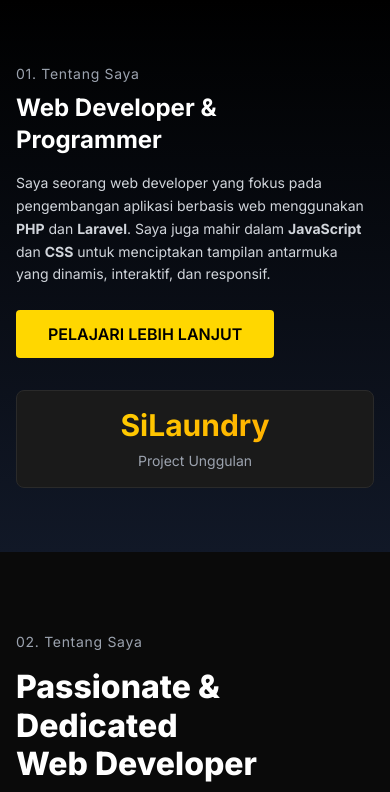
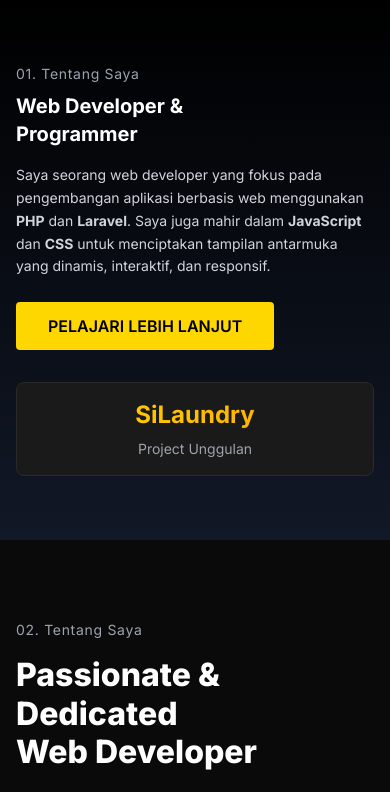
Before and after one commit to bnovl-bit/portofolio, a plain HTML site: page index.html in a window 390 px wide. Shown: the part 1344-2136 px from the top of the page. Drawn offline with nearby package versions, Linux system fonts and the light colour scheme.

Commit message:
Update responsif

```diff
--- a/index.html
+++ b/index.html
@@ -208,12 +208,13 @@
       <div
         class="max-w-7xl mx-auto flex flex-col md:flex-row gap-8 md:gap-12 items-center"
       >
-        <div data-aos="fade-right" class="md:w-1/2">
+        <!-- Teks Tentang Saya -->
+        <div data-aos="fade-right" class="md:w-1/2 w-full">
           <p class="text-gray-400 text-sm mb-2 tracking-wider">
             01. Tentang Saya
           </p>
           <h2
-            class="section-title mb-4 text-2xl sm:text-3xl md:text-4xl font-bold"
+            class="mb-4 text-xl sm:text-2xl md:text-3xl lg:text-4xl font-bold"
           >
             Web Developer &<br />Programmer
           </h2>
@@ -228,14 +229,17 @@
           <button class="btn-primary">PELAJARI LEBIH LANJUT</button>
         </div>
 
+        <!-- Card SiLaundry -->
         <div data-aos="fade-left" class="md:w-1/2 w-full">
-          <div class="card-dark p-4 sm:p-6 md:p-12 text-center md:text-left">
+          <div
+            class="card-dark p-4 sm:p-6 md:p-8 lg:p-12 text-center md:text-left"
+          >
             <div
-              class="text-3xl sm:text-4xl md:text-5xl font-bold mb-2 gradient-text"
+              class="text-2xl sm:text-3xl md:text-4xl lg:text-5xl font-bold mb-2 gradient-text break-words"
             >
               SiLaundry
             </div>
-            <p class="text-gray-400 text-sm">Project Unggulan</p>
+            <p class="text-gray-400 text-sm break-words">Project Unggulan</p>
           </div>
         </div>
       </div>
```
